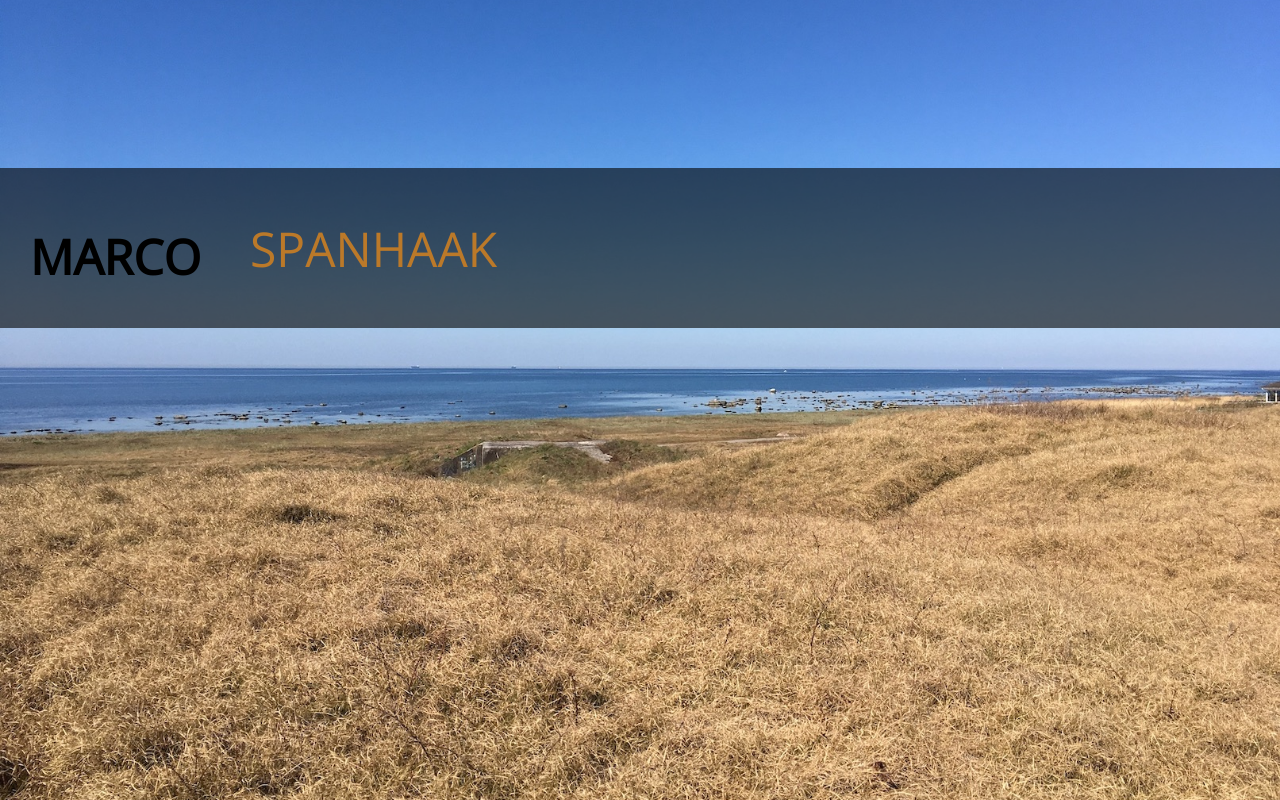
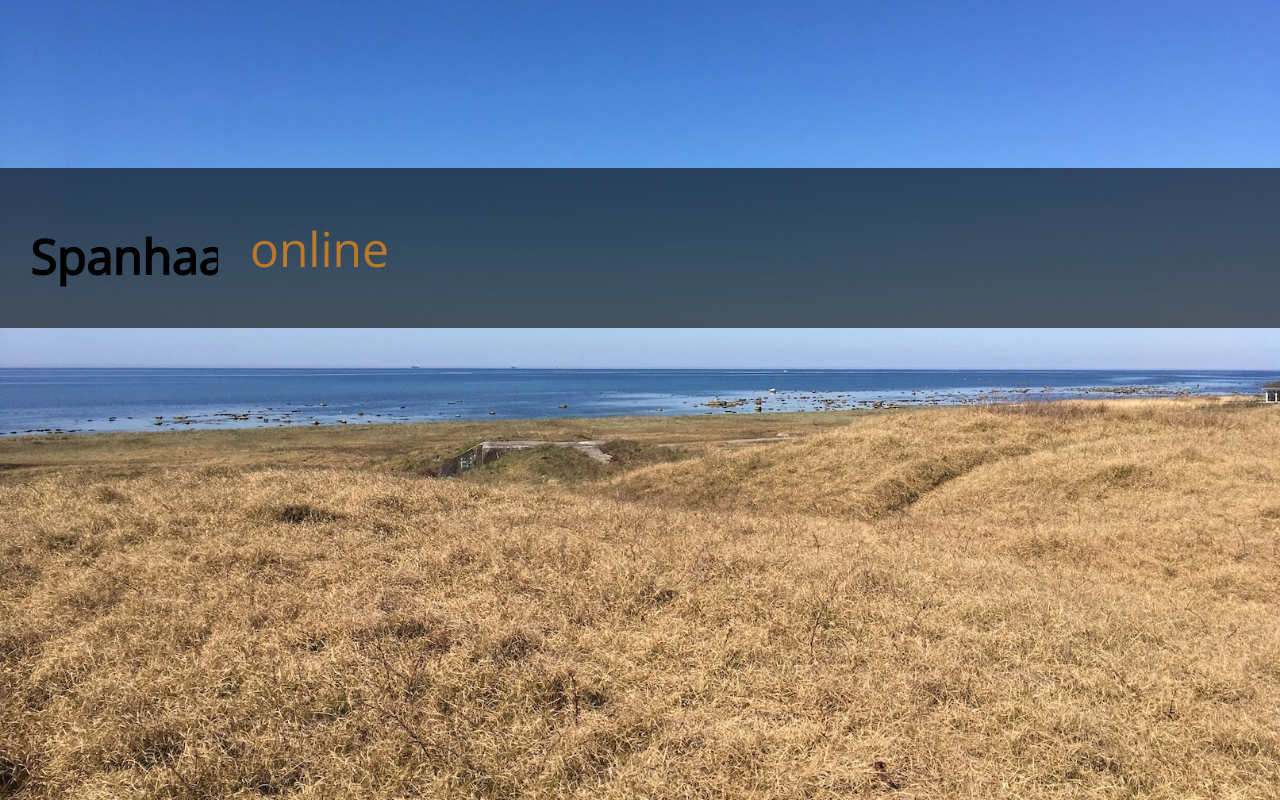
Before and after one commit to Spanhaak/GCP-marcospanhaak.com, a plain HTML site: page index.html in a window 1280 px wide. Drawn offline with nearby package versions, Linux system fonts and the light colour scheme.

Commit message:
Update index.html
Small update

```diff
--- a/index.html
+++ b/index.html
@@ -14,8 +14,8 @@
   <body>
     <div class="body_top"></div>
     <div class="body_overlay">
-      <div id="left">MARCO</div>
-      <div id="right">SPANHAAK</div>
+      <div id="left">Spanhaak</div>
+      <div id="right">online</div>
     </div>
     <div class="body_bottom"></div>
   </body>
```
